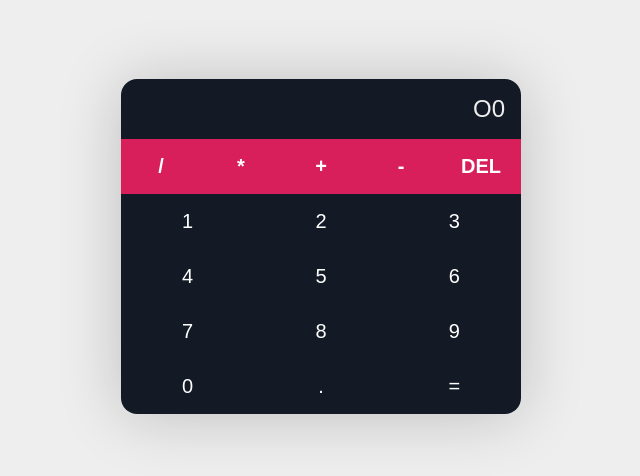
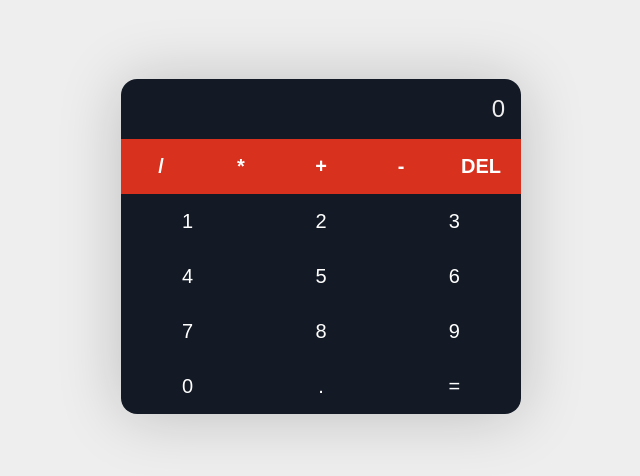
Before and after one commit to Haseeb-Moheb/Calculator-React-JS, a React (Create React App) app in the folder calculator/: page / in a window 1280 px wide. Shown: the part 154-630 px from the top of the page, without its empty margins (319-959 px from the left). Built offline with nearby package versions, Linux system fonts and the light colour scheme.

Commit message:
modified

```diff
--- a/calculator/src/App.js
+++ b/calculator/src/App.js
@@ -54,7 +54,7 @@ function App() {
 			<div className="calculator">
 				<div className="display">
 					{result ? <span>({result})</span> : '' }&nbsp;
-					{ calc || "O0" }
+					{ calc || "0" }
 				</div>
 				<div className="operators">
 					<button onClick={() => updateCalc('/')}>/</button>
--- a/calculator/src/index.css
+++ b/calculator/src/index.css
@@ -1,5 +1,5 @@
 :root {
-    --primary: #d81e5b;
+    --primary: #d8311e;
     --secondary: $8c38ff;
     --dark: #131a26;
     --light: #eee;
--- a/calculator/src/index.js
+++ b/calculator/src/index.js
@@ -4,6 +4,7 @@ import './index.css';
 import App from './App';
 
 ReactDOM.render(
+
   <React.StrictMode>
     <App />
   </React.StrictMode>,
```
